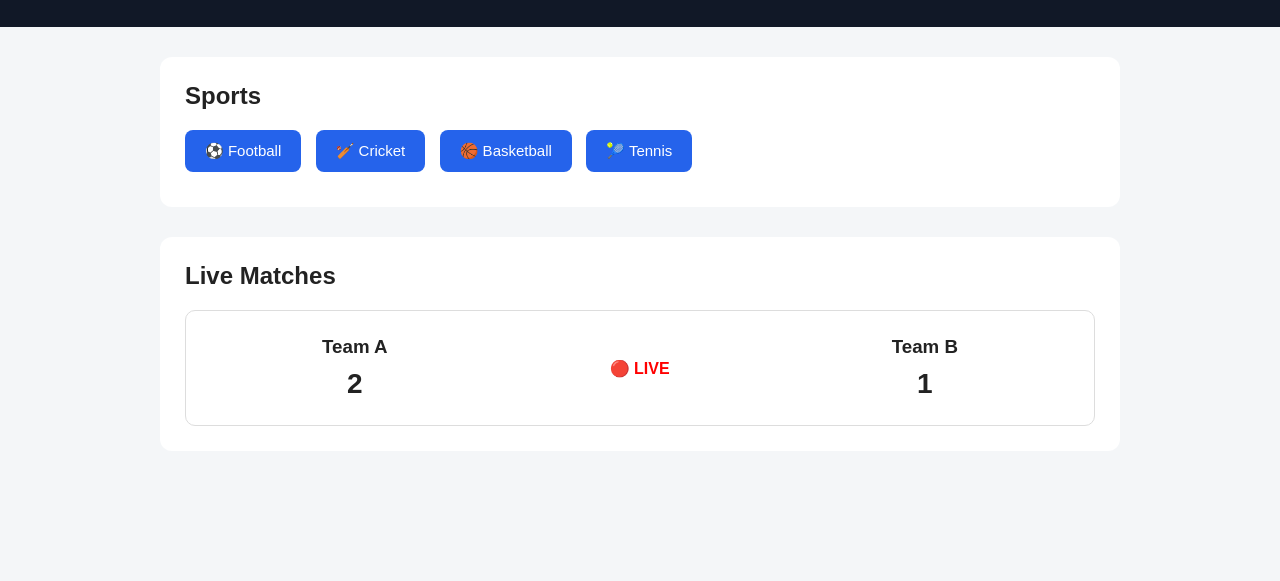
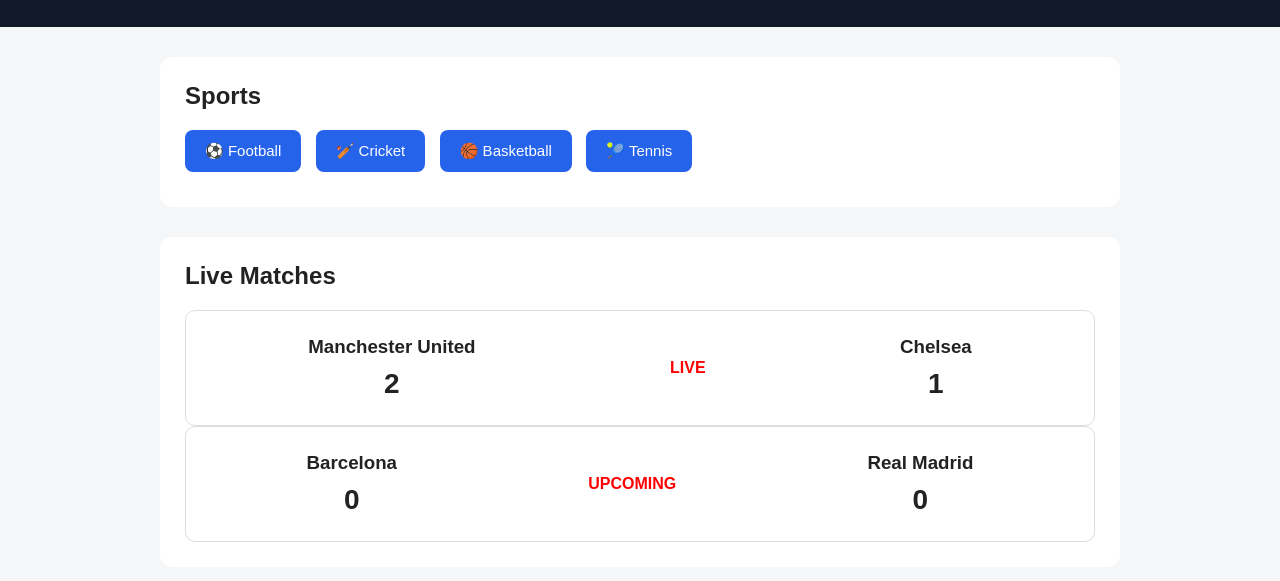
Before and after one commit to jasnjain-ops/live-sports-tracker, a plain HTML site: page frontend/index.html in a window 1280 px wide. Both pictures are taken after a click on the button "⚽ Football". Shown: the part 99-680 px from the top of the page. Drawn offline with Linux system fonts and the light colour scheme.

Commit message:
Added interactive sports selection

```diff
--- a/frontend/index.html
+++ b/frontend/index.html
@@ -21,16 +21,19 @@
         <section class="sports">
             <h2>Sports</h2>
 
-            <button>⚽ Football</button>
-            <button>🏏 Cricket</button>
-            <button>🏀 Basketball</button>
-            <button>🎾 Tennis</button>
+            <button onclick="selectSport('Football')">⚽ Football</button>
+            <button onclick="selectSport('Cricket')">🏏 Cricket</button>
+            <button onclick="selectSport('Basketball')">🏀 Basketball</button>
+            <button onclick="selectSport('Tennis')">🎾 Tennis</button>
+
         </section>
 
 
         <section class="matches">
 
             <h2>Live Matches</h2>
+
+            <div id="match-list">
 
     <div class="match-card">
 
@@ -50,9 +53,12 @@
 
     </div>
 
+</div>
+
         </section>
 
     </main>
+    <script src="script.js"></script>
 
 </body>
 </html>
--- /dev/null
+++ b/frontend/script.js
@@ -0,0 +1,88 @@
+const matches = {
+    Football: [
+        {
+            team1: "Manchester United",
+            team2: "Chelsea",
+            score1: 2,
+            score2: 1,
+            status: "LIVE"
+        },
+        {
+            team1: "Barcelona",
+            team2: "Real Madrid",
+            score1: 0,
+            score2: 0,
+            status: "UPCOMING"
+        }
+    ],
+
+    Cricket: [
+        {
+            team1: "India",
+            team2: "Australia",
+            score1: 185,
+            score2: 172,
+            status: "LIVE"
+        },
+        {
+            team1: "England",
+            team2: "South Africa",
+            score1: 0,
+            score2: 0,
+            status: "UPCOMING"
+        }
+    ],
+
+    Basketball: [
+        {
+            team1: "Lakers",
+            team2: "Warriors",
+            score1: 98,
+            score2: 94,
+            status: "LIVE"
+        }
+    ],
+
+    Tennis: [
+        {
+            team1: "Player A",
+            team2: "Player B",
+            score1: 2,
+            score2: 1,
+            status: "LIVE"
+        }
+    ]
+};
+
+
+function selectSport(sport) {
+
+    const matchList = document.getElementById("match-list");
+
+    matchList.innerHTML = "";
+
+    matches[sport].forEach(function(match) {
+
+        const matchCard = document.createElement("div");
+
+        matchCard.className = "match-card";
+
+        matchCard.innerHTML = `
+            <div>
+                <h3>${match.team1}</h3>
+                <p>${match.score1}</p>
+            </div>
+
+            <div class="live">
+                ${match.status}
+            </div>
+
+            <div>
+                <h3>${match.team2}</h3>
+                <p>${match.score2}</p>
+            </div>
+        `;
+
+        matchList.appendChild(matchCard);
+    });
+}
```
Lines whose indentation alone changed are shown as unchanged.
